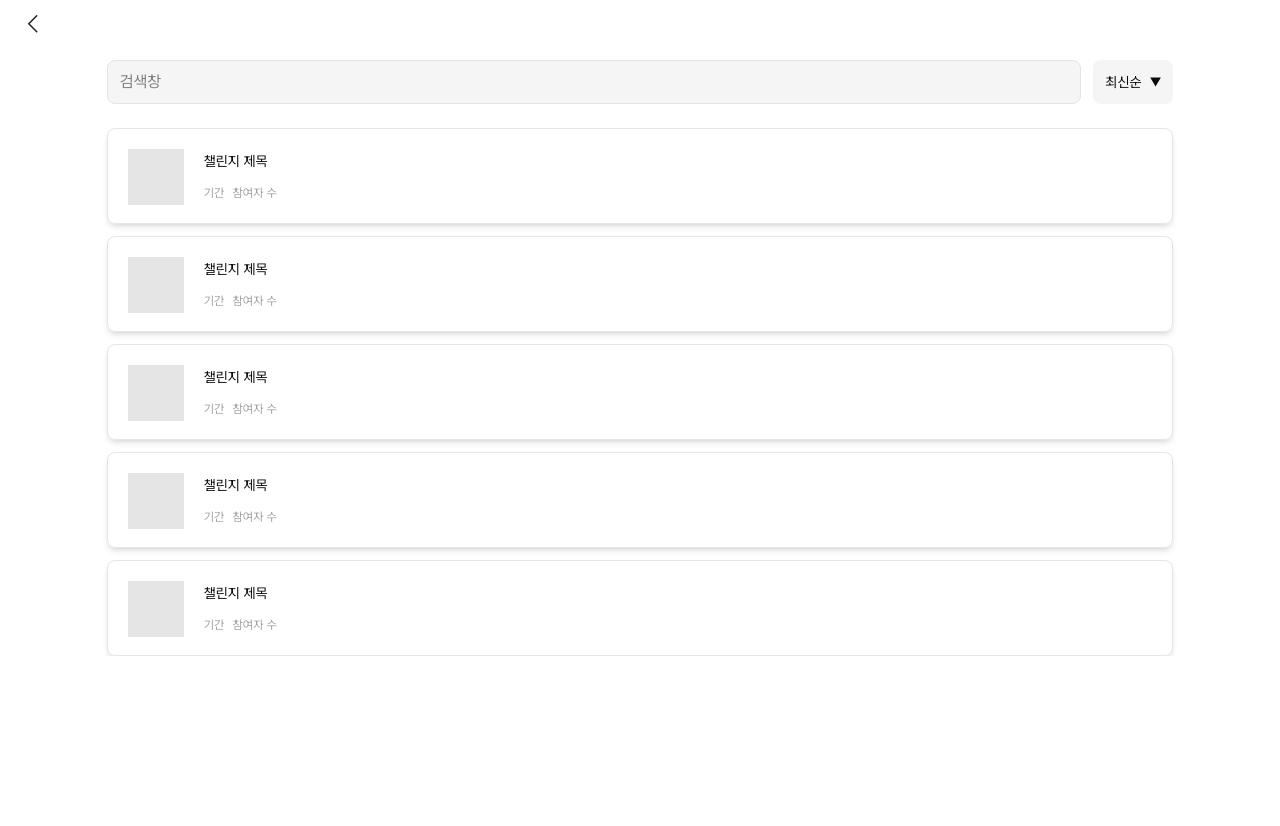
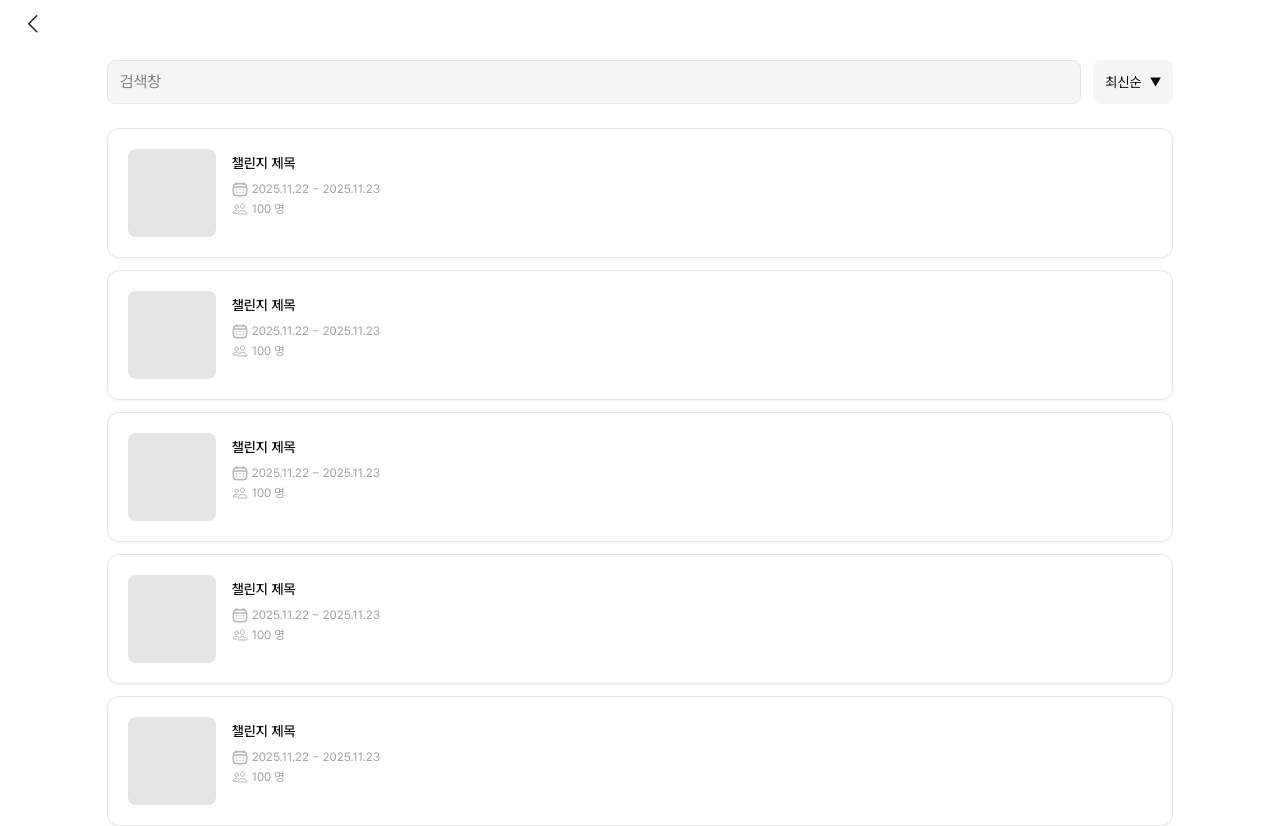
Before and after one commit to nerdinary-hackathon-9th/nerdinary-front, a React (Vite) app: page /challenge-list in a window 1280 px wide. Before the commit the page ends 800 px from the top, so only its background shows below. Built offline with nearby package versions, Linux system fonts and the light colour scheme.

Commit message:
feat:ChallegeCard.tsx wip

```diff
--- a/src/components/ui/ChallengeCard.tsx
+++ b/src/components/ui/ChallengeCard.tsx
@@ -1,19 +1,26 @@
+import CalendarIcon from '@/assets/calendar.svg?react';
+import PeopleIcon from '@/assets/people.svg?react';
+
 const ChallengeCard = () => {
   return (
-    <div
-      className="w-5/6 h-24 flex p-5 gap-5 shadow-md rounded-md border
-                  transition-all duration-200 ease-out cursor-pointer
-                  hover:scale-105 active:scale-[1.05]"
-    >
+    <div className="w-5/6 h-fit flex p-5 gap-4 shadow-xs rounded-[12px] border transition-all duration-200 ease-out cursor-pointer hover:scale-105 active:scale-[1.05]">
       <div>
         {/* <img src="" /> */}
-        <div className="w-14 h-14 object-cover bg-neutral-200"></div>
+        <div className="w-22 h-22 object-cover rounded-md bg-neutral-200 "></div>
       </div>
-      <div className="py-0.5 flex flex-col justify-between">
-        <span className="text-sm">챌린지 제목</span>
-        <div className="flex gap-2">
-          <span className="text-xs text-neutral-400">기간</span>
-          <span className="text-xs text-neutral-400">참여자 수</span>
+      <div className="py-1 flex flex-col gap-2">
+        <span className="text-sm font-medium">챌린지 제목</span>
+        <div className="flex flex-col gap-1 text-xs text-neutral-400">
+          <div className="flex items-center gap-1">
+            <CalendarIcon className="w-4 h-4" />
+            {/* TODO : api response body 받으면 변경  */}
+            <span>2025.11.22 ~ 2025.11.23</span>
+          </div>
+          <div className="flex items-center gap-1">
+            <PeopleIcon className="w-4 h-4" />
+            {/* TODO : api response body 받으면 변경  */}
+            <span>100 명</span>
+          </div>
         </div>
       </div>
     </div>
```
